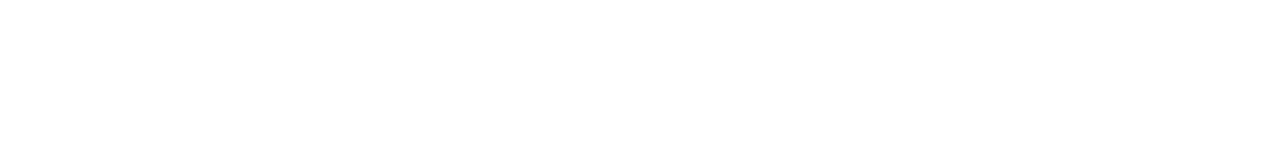
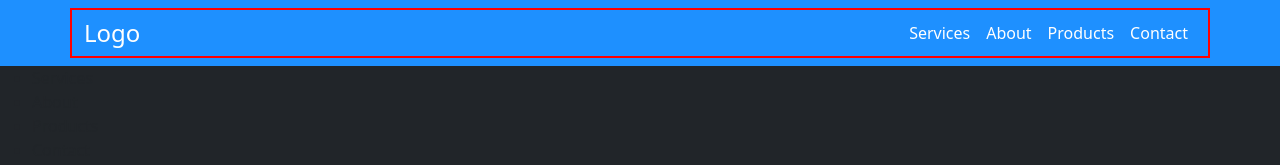
Before and after one commit to RenPen3/bootstrap-project, a website: page index.html in a window 1280 px wide. Drawn offline with nearby package versions, Linux system fonts and the light colour scheme.

Commit message:
I added scss and gulp to my project

```diff
--- /dev/null
+++ b/gulpfile.js
@@ -0,0 +1,6 @@
+function defaultTask(cb) {
+    // place code for your default task here
+    cb();
+  }
+
+  exports.default = defaultTask
--- a/index.html
+++ b/index.html
@@ -5,10 +5,43 @@
     <meta charset="UTF-8">
     <meta name="viewport" content="width=device-width, initial-scale=1.0">
     <title>Bootstrap Project</title>
+    <link rel="stylesheet" href="css/style.css">
+    <link href="https://cdn.jsdelivr.net/npm/bootstrap@5.3.2/dist/css/bootstrap.min.css" rel="stylesheet" integrity="sha384-T3c6CoIi6uLrA9TneNEoa7RxnatzjcDSCmG1MXxSR1GAsXEV/Dwwykc2MPK8M2HN" crossorigin="anonymous">
   </head>
 
-  <body>
+  <body class="bg-dark">
+    <header >
+      <nav class="navbar navbar-expand-lg ">
+        <div class="container">
+          <div class="navbar-brand text-white">Logo</div>
+          <ul class="navbar-nav">
+            <li class="nav-item">
+              <a href="" class="nav-link  text-white">Services</a>
+            </li>
+            <li class="nav-item">
+              <a href="" class="nav-link  text-white">About</a>
+            </li>
+            <li class="nav-item">
+              <a href="" class="nav-link  text-white">Products</a>
+            </li>
+            <li class="nav-item">
+              <a href="" class="nav-link  text-white">Contact</a>
+            </li>
+          </ul>
+        </div>
+      </nav>
+      <div class="mobile__menu">
+        <ul>
+          <li class="nav-item"><a href="#" class="nav-link">Services</a></li>
+          <li class="nav-item"><a href="#" class="nav-link">About</a></li>
+          <li class="nav-item"><a href="#" class="nav-link">Products</a></li>
+          <li class="nav-item"><a href="#" class="nav-link">Contact</a></li>
 
+        </ul>
+      </div>
+    </header>
+
+    <script src="index.js"></script>
   </body>
 
 </html>
--- /dev/null
+++ b/scss/custom.scss
@@ -0,0 +1,47 @@
+// Custom.scss
+// Option B: Include parts of Bootstrap
+
+// 1. Include functions first (so you can manipulate colors, SVGs, calc, etc)
+@import "../node_modules/bootstrap/scss/functions";
+
+// 2. Include any default variable overrides here
+
+// 3. Include remainder of required Bootstrap stylesheets (including any separate color mode stylesheets)
+@import "../node_modules/bootstrap/scss/variables";
+@import "../node_modules/bootstrap/scss/variables-dark";
+
+// 4. Include any default map overrides here
+
+// 5. Include remainder of required parts
+@import "../node_modules/bootstrap/scss/maps";
+@import "../node_modules/bootstrap/scss/mixins";
+@import "../node_modules/bootstrap/scss/root";
+
+// 6. Optionally include any other parts as needed
+@import "../node_modules/bootstrap/scss/utilities";
+@import "../node_modules/bootstrap/scss/reboot";
+@import "../node_modules/bootstrap/scss/type";
+@import "../node_modules/bootstrap/scss/images";
+@import "../node_modules/bootstrap/scss/containers";
+@import "../node_modules/bootstrap/scss/grid";
+@import "../node_modules/bootstrap/scss/helpers";
+
+// 7. Optionally include utilities API last to generate classes based on the Sass map in `_utilities.scss`
+@import "../node_modules/bootstrap/scss/utilities/api";
+
+// 8. Add additional custom code here
+
+*, *::before, *::after {
+    box-sizing: border-box;
+    margin: 0;
+}
+
+body {
+    font-family: Arial, Helvetica, sans-serif;
+    background: #222;
+    color: #FFF;
+}
+
+.navbar {
+    background: red;
+}
--- /dev/null
+++ b/scss/style.scss
@@ -0,0 +1,26 @@
+*, *::before, *::after {
+    box-sizing: border-box;
+    margin: 0;
+}
+
+body {
+    font-family: Arial, Helvetica, sans-serif;
+    background: #222;
+    color: #FFF;
+}
+
+a {
+    color: lime;
+}
+
+.navbar {
+    background: dodgerblue;
+
+    & .container {
+        border: 2px solid red;
+
+        & .navbar-brand {
+            font-size: 1.5em;
+        }
+    }
+}
```
Also changed, not shown: package.json (added, +22 -0 lines), css/style.css, index.js (added), 2 other files.
